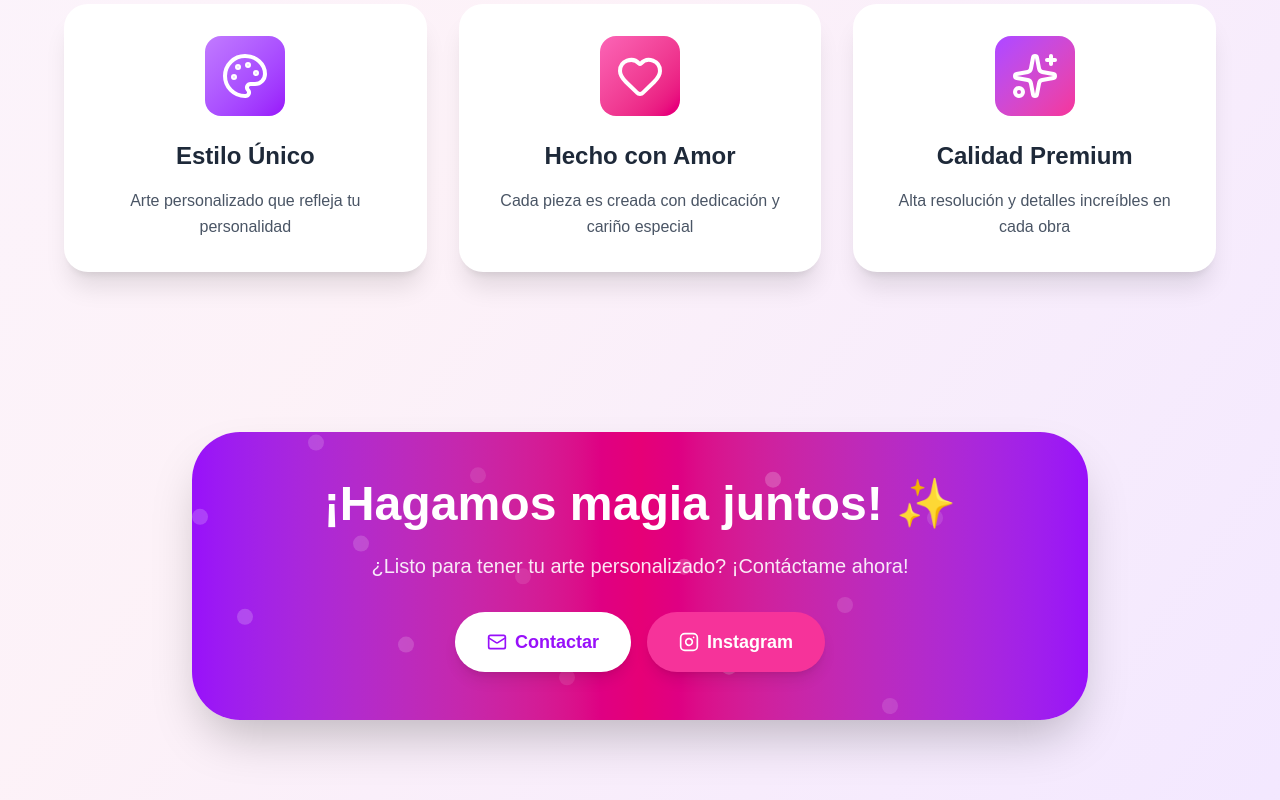
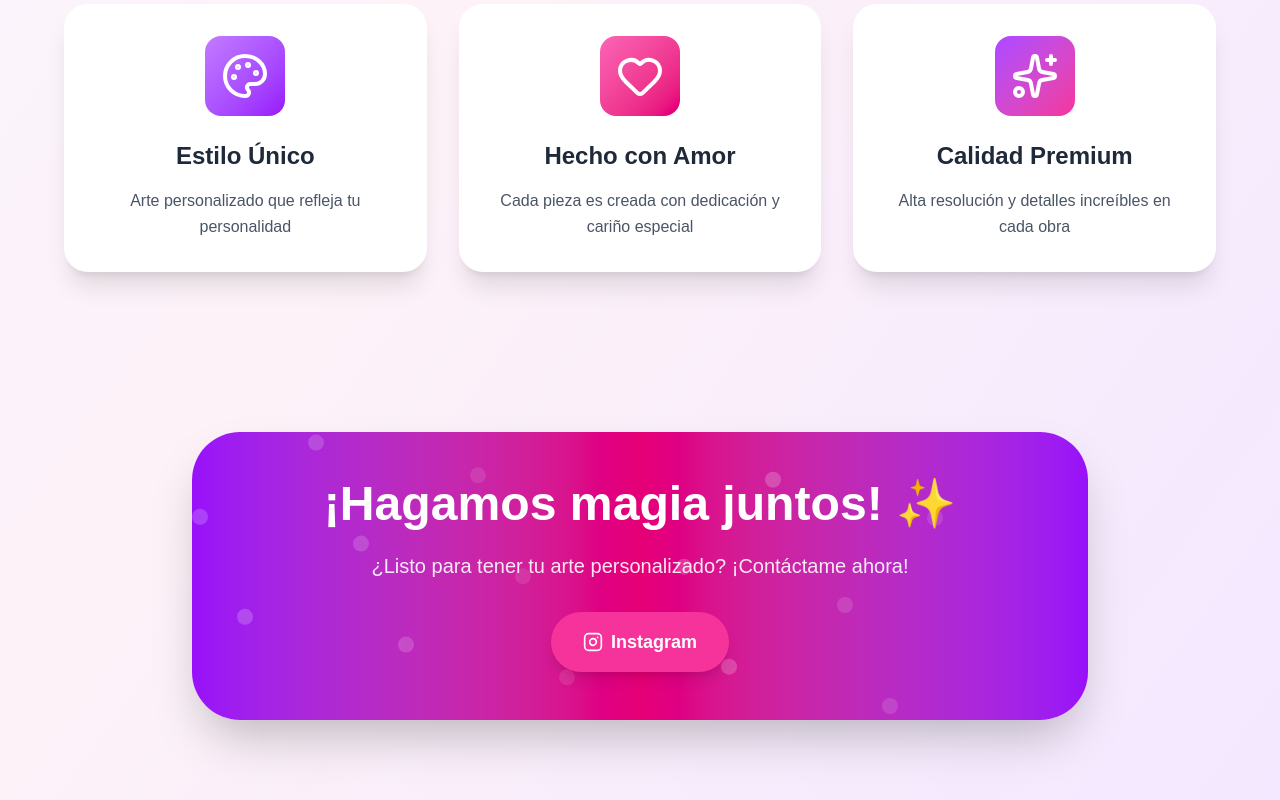
Before and after one commit to brayan-uwu/Chiwaru, a Next.js app: page / in a window 1280 px wide. Shown: the part 988-1788 px from the top of the page. Built offline with nearby package versions, Linux system fonts and the light colour scheme.

Commit message:
button function

```diff
--- a/app/page.jsx
+++ b/app/page.jsx
@@ -3,6 +3,7 @@
 import React, { useState, useEffect } from 'react';
 import { motion, useScroll, useTransform } from 'framer-motion';
 import { Sparkles, Heart, Palette, Mail, Instagram, DollarSign } from 'lucide-react';
+import Link from 'next/link';
 import Navbar from './components/Navbar';
 
 const HomePage = () => {
@@ -148,6 +149,7 @@ const HomePage = () => {
                 animate={{ opacity: 1, y: 0 }}
                 transition={{ delay: 0.6 }}
               >
+                <Link href="/commissions">
                   <motion.button
                     whileHover={{ scale: 1.05, boxShadow: "0 10px 40px rgba(147, 51, 234, 0.3)" }}
                     whileTap={{ scale: 0.95 }}
@@ -164,7 +166,9 @@ const HomePage = () => {
                       Ver Comisiones
                     </span>
                   </motion.button>
+                </Link>
 
+                <Link href="/gallery">
                   <motion.button
                     whileHover={{ scale: 1.05 }}
                     whileTap={{ scale: 0.95 }}
@@ -175,6 +179,7 @@ const HomePage = () => {
                       Galería
                     </span>
                   </motion.button>
+                </Link>
               </motion.div>
 
               {/* Stats */}
@@ -400,14 +405,7 @@ const HomePage = () => {
             whileInView={{ opacity: 1, y: 0 }}
             viewport={{ once: true }}
           >
-            <motion.button
-              whileHover={{ scale: 1.1 }}
-              whileTap={{ scale: 0.9 }}
-              className="px-8 py-4 bg-white text-purple-600 rounded-full font-bold text-lg shadow-lg flex items-center gap-2"
-            >
-              <Mail className="w-5 h-5" />
-              Contactar
-            </motion.button>
+            <a href="https://www.instagram.com/_chiwaru_?igsh=MWIzc215dGs0bTd0Yw==" target="_blank" rel="noopener noreferrer">
               <motion.button
                 whileHover={{ scale: 1.1 }}
                 whileTap={{ scale: 0.9 }}
@@ -416,6 +414,7 @@ const HomePage = () => {
                 <Instagram className="w-5 h-5" />
                 Instagram
               </motion.button>
+            </a>
           </motion.div>
         </motion.div>
       </section>
```
Lines whose indentation alone changed are shown as unchanged.
